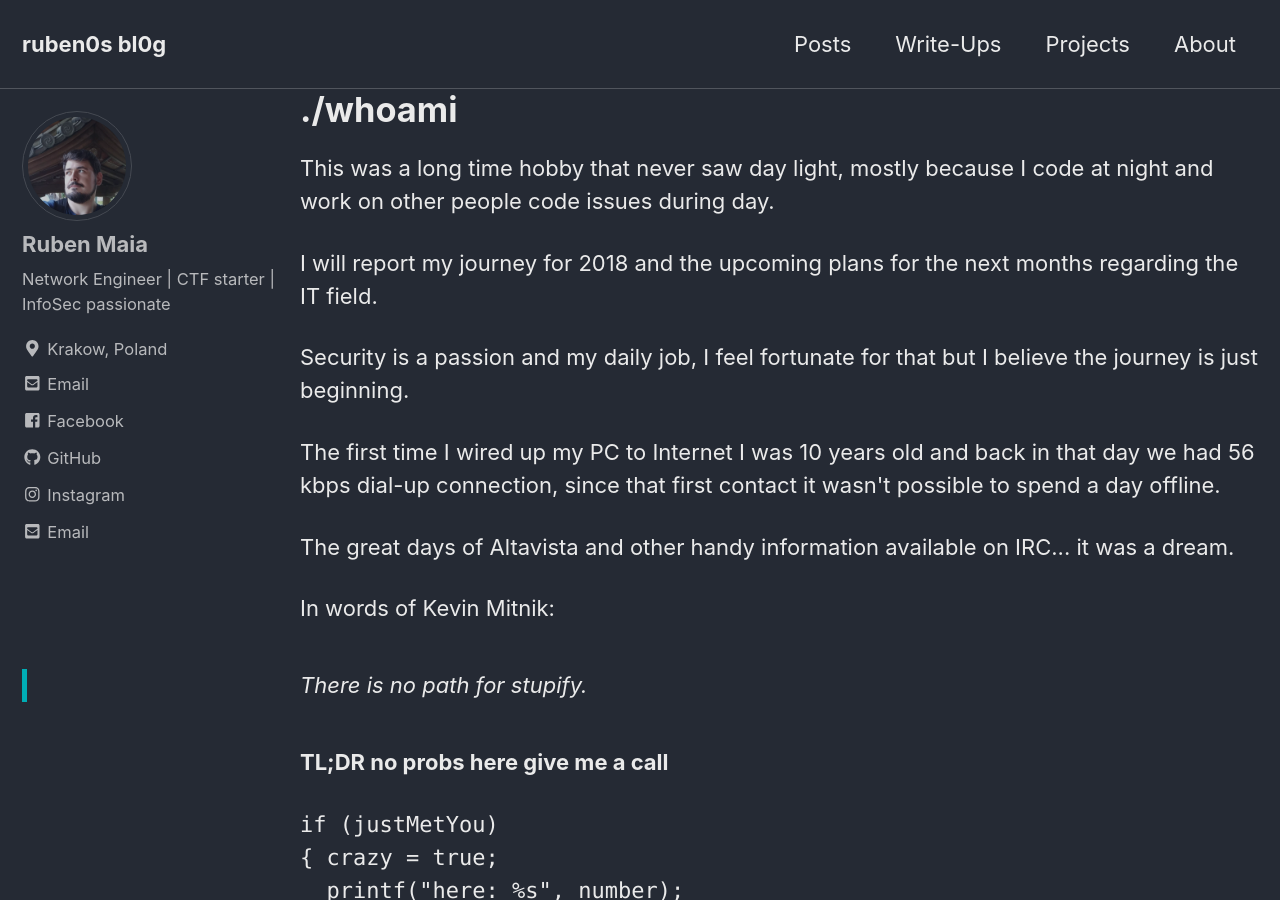
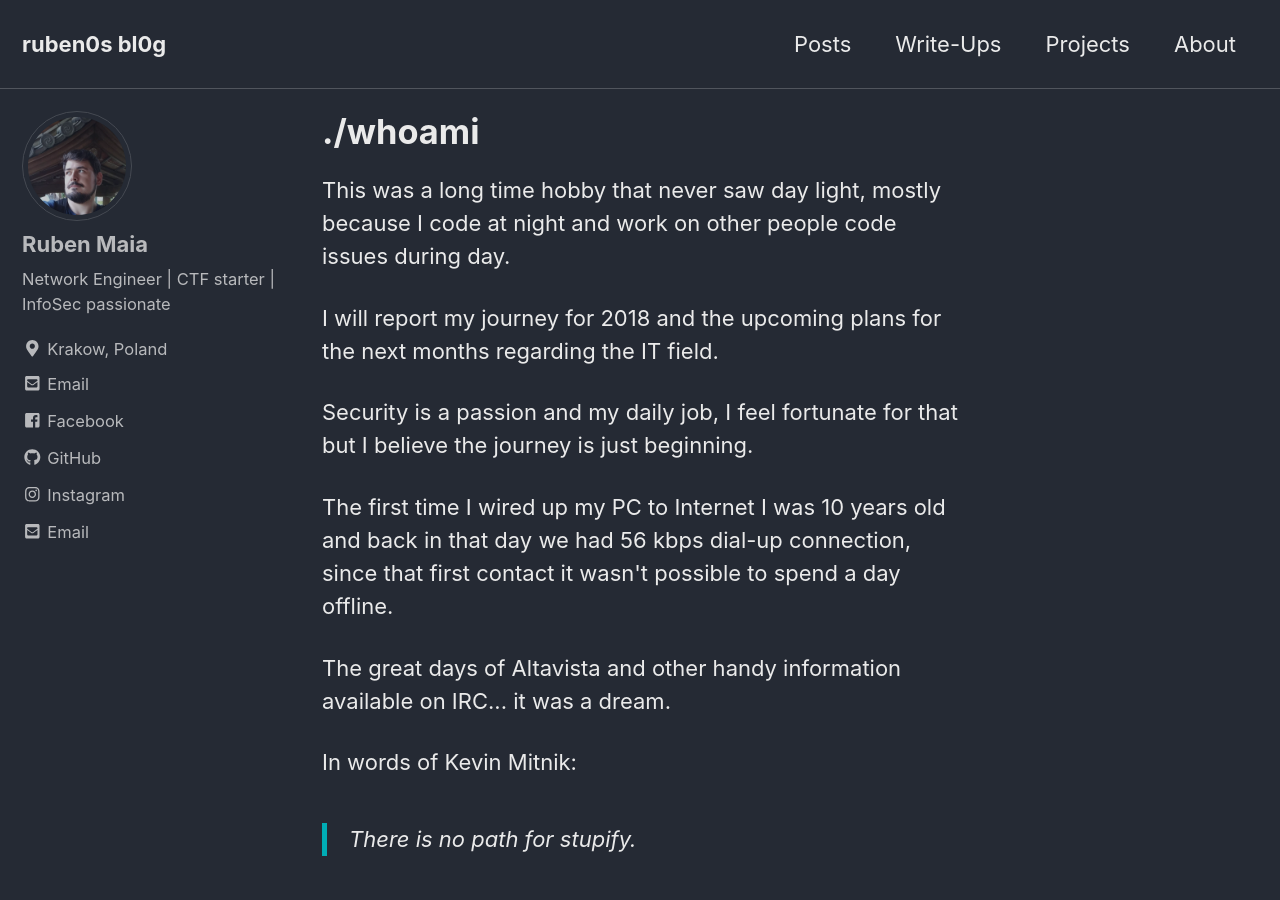
Before and after one commit to rbnmaia/rbnmaia.github.io, a Jekyll site: the page built from index.html, in a window 1280 px wide and 900 px high. Built offline with Jekyll 4.4.1, drawn with Linux system fonts in a browser that asks for light colours; cached includes are drawn as plain includes; the list of posts is cut into pages by our own code.

Commit message:
Update home.html

```diff
--- a/_layouts/home.html
+++ b/_layouts/home.html
@@ -5,7 +5,8 @@ layout: default
 <div id="main" role="main">
   {% include sidebar.html %}
 
-  <div id="intro">
+    <div class="archive">
+    {% unless page.header.overlay_color or page.header.overlay_image %}
       <h1> ./whoami </h1>
       <p>This was a long time hobby that never saw day light, mostly because I code at night and work on other people code issues during day.</p>
       <p>I will report my journey for 2018 and the upcoming plans for the next months regarding the IT field.</p>
@@ -27,6 +28,7 @@ layout: default
         }
       }
       </code></pre>
+    {% endunless %}
+    {{ content }}
   </div>
-
 </div>
```
Lines whose indentation alone changed are shown as unchanged.
